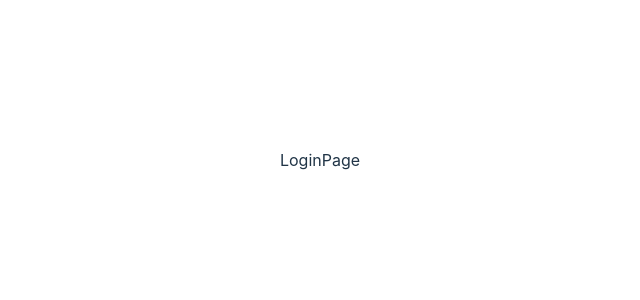
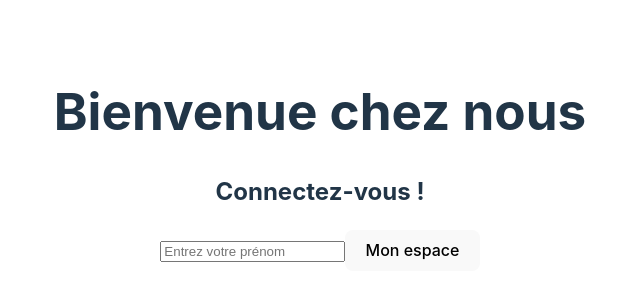
Before and after one commit to KimyPoly/crazy-burger, a React (Vite) app: page / in a window 1280 px wide. Shown: the part 240-540 px from the top of the page, without its empty margins (320-960 px from the left). Built offline with nearby package versions, Linux system fonts and the light colour scheme.

Commit message:
✨ F01: LOGIN > Ajout titre et formulaire

```diff
--- a/src/components/pages/LoginPage.jsx
+++ b/src/components/pages/LoginPage.jsx
@@ -1,6 +1,32 @@
+import { useState } from "react"
 
 export default function LoginPage() {
+  //state
+  const [inputValue, setInputValue] = useState("")
+
+  //comportements
+  const handleSubmit = (event) => {
+    event.preventDefault()
+    alert(`Bonjour ${inputValue}`)
+    setInputValue("")
+  }
+  const handleChange = (event) => {
+    setInputValue(event.target.value)
+   }
+
+  //affichage
   return (
-    <div>LoginPage</div>
+    <div>
+      <h1>Bienvenue chez nous </h1>
+      <h2>Connectez-vous !</h2>
+      <form action="submit" onSubmit={handleSubmit}>
+        <input value={inputValue}
+               onChange={handleChange}
+               type="text"
+               placeholder="Entrez votre prénom"
+               required/>
+        <button>Mon espace</button>
+      </form>
+    </div>
   )
 }
```
